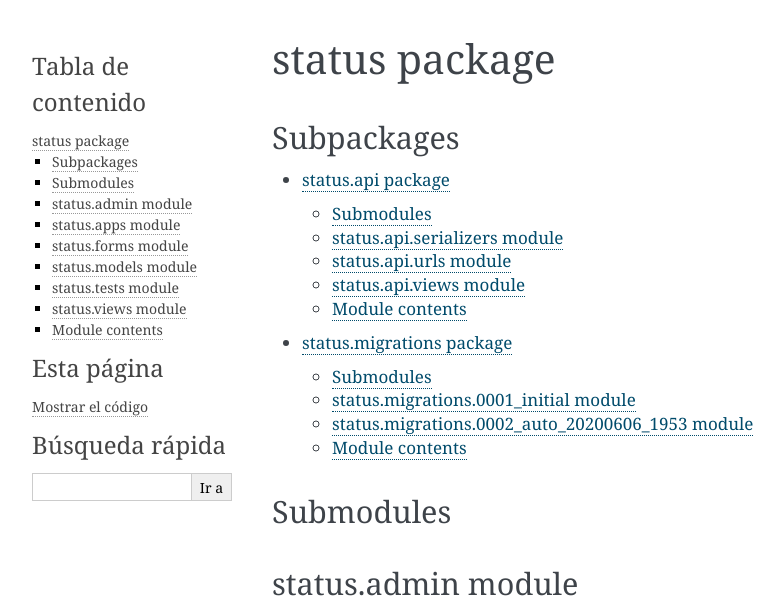
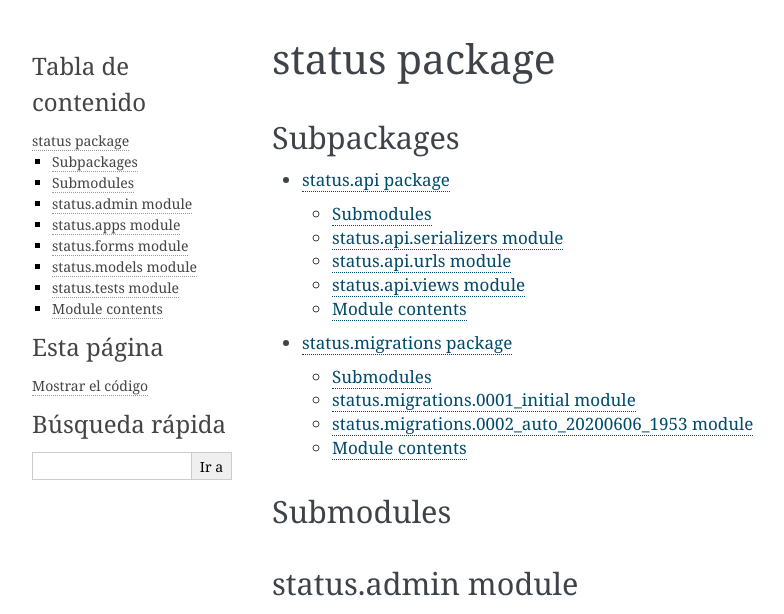
Before and after one commit to DRMD431LU/rest_api_django, a Sphinx documentation site: the page built from doc/source/apidoc/status.rst, in a window 1280 px wide. Shown: the top 614 px of the page, without its empty margins (148-932 px from the left). Built offline with Sphinx 7.4.7, drawn with Linux system fonts in a browser that asks for light colours; pages that are not in the unit, such as notebooks, are missing from menus; grey boxes are pictures that could not be loaded.

```diff
--- a/doc/source/apidoc/status.rst
+++ b/doc/source/apidoc/status.rst
@@ -53,13 +53,6 @@ status.tests module
    :undoc-members:
    :show-inheritance:
 
-status.views module
--------------------
-
-.. automodule:: status.views
-   :members:
-   :undoc-members:
-   :show-inheritance:
 
 
 Module contents
--- a/doc/source/conf.py
+++ b/doc/source/conf.py
@@ -12,12 +12,15 @@
 #
 import os
 import sys
+from django.conf import settings
+import django
 
 root = os.path.dirname(os.path.abspath('..'))
 restapi = f"{root}/restapi"
 sys.path.insert(0, restapi)
-
-
+os.environ['DJANGO_SETTINGS_MODULE'] = 'restapi.settings'
+django.setup()
+#settings.configure()
 # -- Project information -----------------------------------------------------
 
 project = 'restapi'
```
